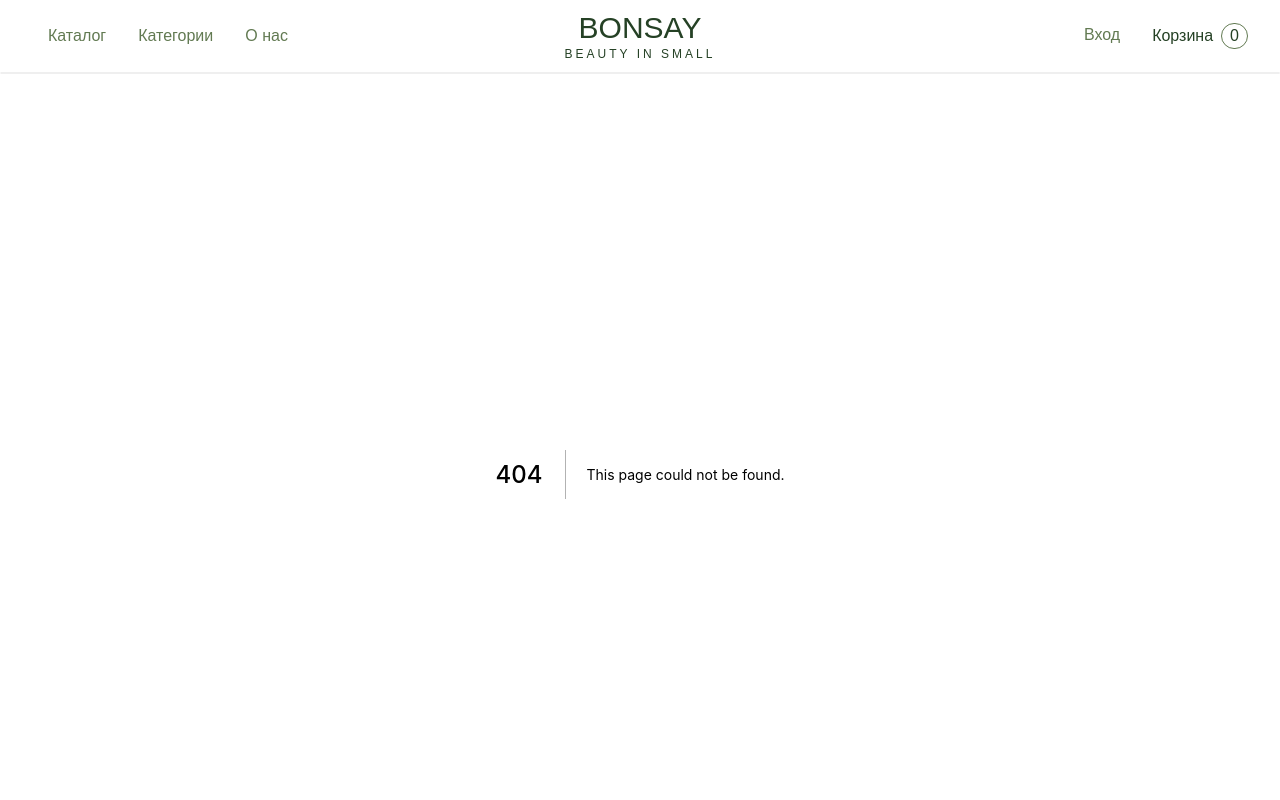
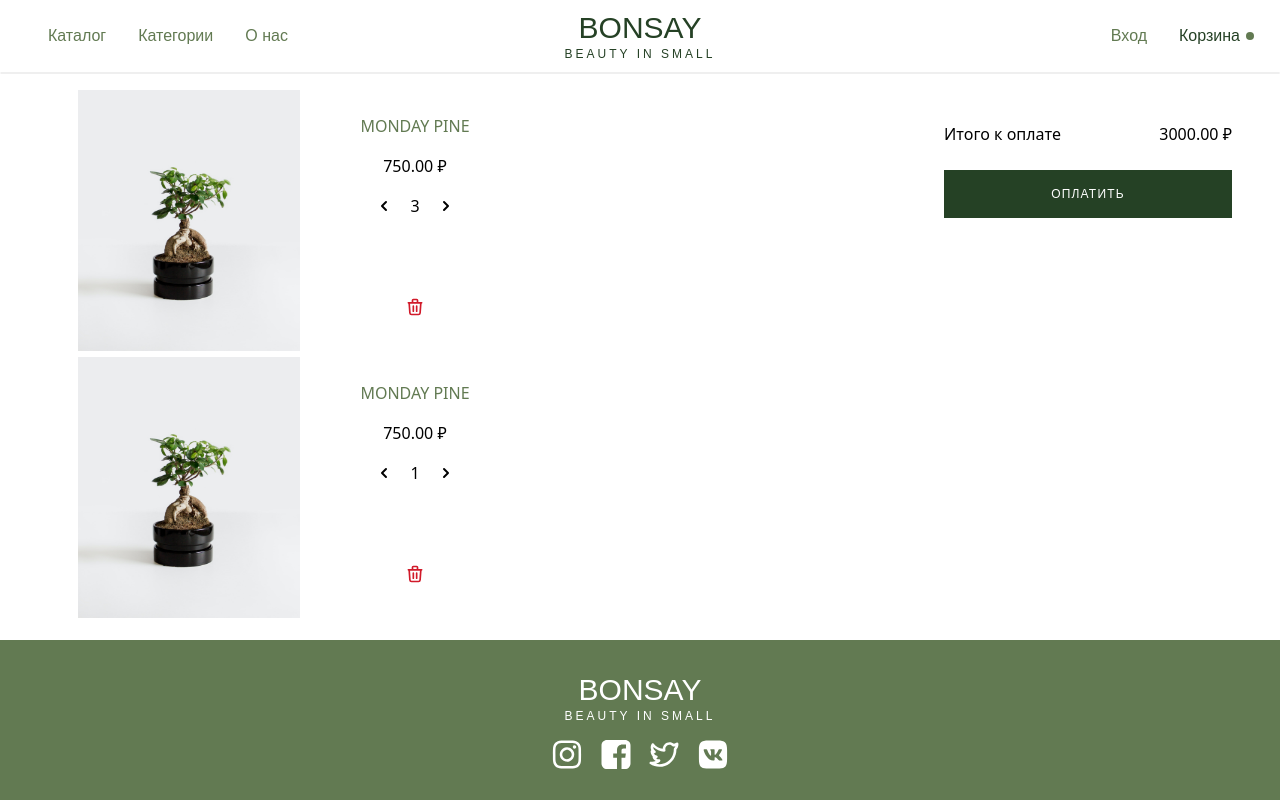
Before and after one commit to turtletongue/bonsay, a Next.js app: page /cart in a window 1280 px wide. Before the commit this address had no page. Shown: the top 800 px of the page. Built offline with nearby package versions, Linux system fonts and the light colour scheme; a web font is replaced by a local one.

Commit message:
cart page

```diff
--- a/components/card.component.tsx
+++ b/components/card.component.tsx
@@ -18,7 +18,7 @@ export const Card = ({ title, price, imageUrl }: CardProps) => {
       </div>
       <span className='tracking-wider text-xs my-2'>{title}</span>
       <hr className='border rounded-sm border-decoration mx-2' />
-      <span className='text-sm my-2'>{price.toFixed(2)}₽</span>
+      <span className='text-sm my-2'>{price.toFixed(2)} ₽</span>
     </div>
   );
 };
--- a/components/cart-badge.component.tsx
+++ b/components/cart-badge.component.tsx
@@ -1,12 +1,8 @@
-interface CartBadgeProps {
-  qty: number;
-}
-
-export const CartBadge = ({ qty }: CartBadgeProps) => {
+export const CartBadge = () => {
   return (
-    <figure className='rounded-full mx-2 px-2 border-secondary border inline-flex items-center justify-center'>
-      {qty}
-    </figure>
+    <div className='flex h-3 w-3 relative justify-center items-center ml-1'>
+      <span className='relative rounded-full bg-secondary w-2 h-2' />
+    </div>
   );
 };
 
--- a/components/navbar-link.component.tsx
+++ b/components/navbar-link.component.tsx
@@ -17,7 +17,9 @@ const NavbarLink = (
       <a
         ref={ref}
         onClick={onClick}
-        className={`${isActive ? 'text-primary' : 'text-secondary'} text-base`}
+        className={`${
+          isActive ? 'text-primary' : 'text-secondary'
+        } text-base flex items-center`}
       >
         {children}
       </a>
--- /dev/null
+++ b/containers/cart-item.containter.tsx
@@ -0,0 +1,34 @@
+import Image from 'next/image';
+import { ChevronLeftIcon, ChevronRightIcon } from '@heroicons/react/solid';
+import { TrashIcon } from '@heroicons/react/outline';
+
+interface CartItemProps {
+  imageUrl: string;
+  title: string;
+  price: number;
+  qty: number;
+}
+
+export const CartItem = ({ imageUrl, title, price, qty }: CartItemProps) => {
+  return (
+    <div className='grid grid-cols-4 justify-center items-center'>
+      <div className='overflow-hidden max-w-xs'>
+        <Image src={imageUrl} width={222} height={261} alt={title} />
+      </div>
+      <div className='flex flex-col h-full p-6 items-center justify-between max-w-xs'>
+        <div className='flex flex-col items-center'>
+          <div className='text-secondary font-medium'>{title}</div>
+          <div className='my-4'>{price.toFixed(2)} ₽</div>
+          <div className='flex items-center'>
+            <ChevronLeftIcon className='w-5 h-5 cursor-pointer' />
+            <span className='mx-4'>{qty}</span>
+            <ChevronRightIcon className='w-5 h-5 cursor-pointer' />
+          </div>
+        </div>
+        <TrashIcon className='cursor-pointer h-5 w-5 my-4' color='#D11A2A' />
+      </div>
+    </div>
+  );
+};
+
+export default CartItem;
--- /dev/null
+++ b/containers/cart-items.container.tsx
@@ -0,0 +1,22 @@
+import CartItem from './cart-item.containter';
+
+export const CartItems = () => {
+  return (
+    <div className='p-4'>
+      <CartItem
+        imageUrl={'/images/product.jpg'}
+        title='MONDAY PINE'
+        price={750}
+        qty={3}
+      />
+      <CartItem
+        imageUrl={'/images/product.jpg'}
+        title='MONDAY PINE'
+        price={750}
+        qty={1}
+      />
+    </div>
+  );
+};
+
+export default CartItems;
--- /dev/null
+++ b/containers/cart-total.container.tsx
@@ -0,0 +1,19 @@
+import Button from '../components/button.component';
+
+interface CartTotalProps {
+  total: number;
+}
+
+export const CartTotal = ({ total }: CartTotalProps) => {
+  return (
+    <div className='grid grid-cols-1 w-72'>
+      <div className='flex justify-between'>
+        <div className='font-medium'>Итого к оплате</div>
+        <div>{total.toFixed(2)} ₽</div>
+      </div>
+      <Button>ОПЛАТИТЬ</Button>
+    </div>
+  );
+};
+
+export default CartTotal;
--- a/pages/_app.tsx
+++ b/pages/_app.tsx
@@ -22,7 +22,7 @@ function App({ Component, pageProps }) {
       {
         name: 'Корзина',
         href: '/cart',
-        extra: <CartBadge qty={state.productsInCartQty} />
+        extra: <CartBadge />
       }
     ]
   };
--- /dev/null
+++ b/pages/cart.tsx
@@ -0,0 +1,25 @@
+import Head from 'next/head';
+
+import CartItems from '../containers/cart-items.container';
+import CartTotal from '../containers/cart-total.container';
+
+export const SignIn = () => {
+  return (
+    <>
+      <Head>
+        <title>Корзина | BONSAY</title>
+      </Head>
+      <div className='w-full relative'>
+        <CartItems />
+        <div className='hidden sm:block absolute right-12 top-12'>
+          <CartTotal total={3000} />
+        </div>
+        <div className='flex justify-center mb-4 w-full  sm:hidden'>
+          <CartTotal total={3000} />
+        </div>
+      </div>
+    </>
+  );
+};
+
+export default SignIn;
--- a/pages/sign-in.tsx
+++ b/pages/sign-in.tsx
@@ -1,4 +1,5 @@
 import Head from 'next/head';
+
 import SignInForm from '../containers/sign-in-form.container';
 
 export const SignIn = () => {
--- a/tailwind.config.js
+++ b/tailwind.config.js
@@ -11,7 +11,8 @@ module.exports = {
       primary: '#254125',
       secondary: '#627A52',
       darkgray: '#596270',
-      white: 'white'
+      white: 'white',
+      red: '#D11A2A'
     },
     borderColor: {
       primary: '#254125',
```
